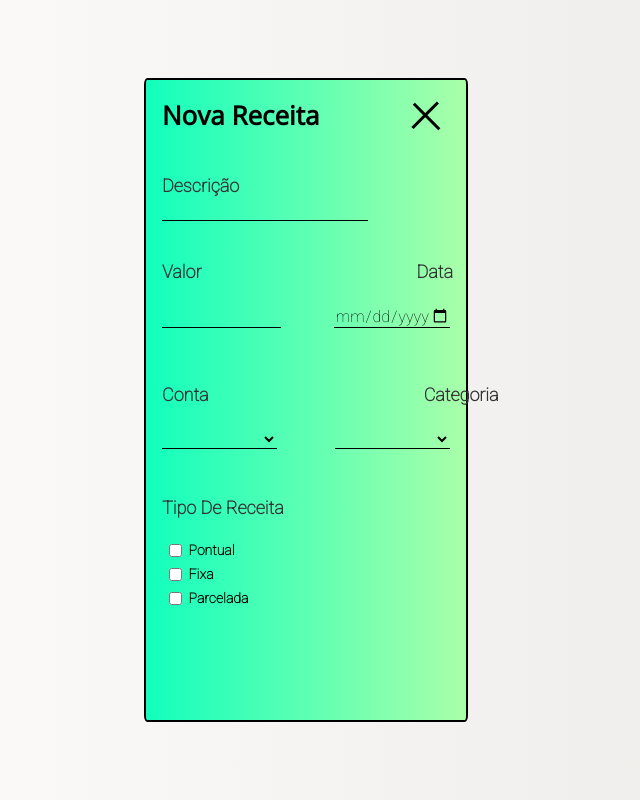
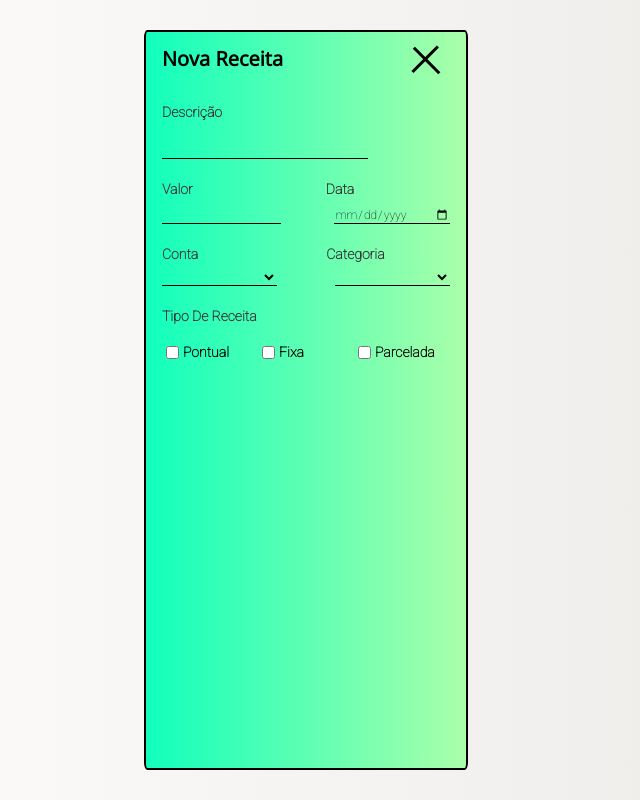
Before and after one commit to ThiagoAZBR/webapp, a Django app: page /transactions in a window 1280 px wide. Shown: the whole page, without its empty margins (334-974 px from the left). Run offline with Django 3.2, Linux system fonts and the light colour scheme; lists and menus that the app fills with data are empty.

Commit message:
Alteraçõeszinhas pequenas

```diff
--- a/financr/faleconosco/static/financr/css_da_home_do_webapp/estilo.css
+++ b/financr/faleconosco/static/financr/css_da_home_do_webapp/estilo.css
@@ -9,7 +9,9 @@ html, body {
 
     margin: 0;
     font-size: 62.5%;
-
+    background: #ECE9E6;  /* fallback for old browsers */
+    background: -webkit-linear-gradient(to right, #FFFFFF, #ECE9E6);  /* Chrome 10-25, Safari 5.1-6 */
+    background: linear-gradient(to right, #FFFFFF, #ECE9E6); /* W3C, IE 10+/ Edge, Firefox 16+, Chrome 26+, Opera 12+, Safari 7+ */
 
 }
 
@@ -178,7 +180,7 @@ html, body {
 
 #fundo {
 
-    background-color: gray;
+    background-color: #ECE9E6;
     opacity: 0.1;
     position: absolute;
     width: 18vw;
--- a/financr/faleconosco/static/financr/css_transacoes/style.css
+++ b/financr/faleconosco/static/financr/css_transacoes/style.css
@@ -29,7 +29,8 @@ html, body {
 
     border: 0.2rem black solid;
     border-radius: 1%;
-    height: 80vh;
+    height: 92vh;
+    min-height: 92vh;
     width: 25vw;
 
 
@@ -39,7 +40,7 @@ html, body {
 
     display: flex;
     flex-direction: row;
-    font-size: 1.3rem;
+    font-size: 1rem;
     width: 90%;
     align-items: center;
     justify-content: space-between;
@@ -95,10 +96,11 @@ html, body {
 
     width: 90%;
     margin: auto;
-    font-size: 1.8rem;
+    font-size: 1.4rem;
     height: 6vh;
     color: #333335;
     font-family: 'Roboto', sans-serif;
+    margin-bottom: 1vh;
 
 }
 
@@ -106,7 +108,7 @@ html, body {
 
     width: 90%;
     margin: auto;
-    margin-bottom: 2vh;
+    margin-bottom: 0.5vh;
 
 }
 
@@ -117,7 +119,7 @@ html, body {
     border-top-width: 0;
     border-left-width: 0;
     background-color: transparent;
-    font-size: 1.6rem;
+    font-size: 1.2rem;
     width: 70%;
     font-family: 'Roboto', sans-serif;
 
@@ -129,16 +131,17 @@ html, body {
     flex-direction: row;
     width: 90%;
     margin: auto;
-    font-size: 1.8rem;
+    font-size: 1.4rem;
     font-family: 'Roboto', sans-serif;
     color: #333335;
+    height: 44px;
 
 }
 
 
 #titulo2_valor_e_data {
 
-    margin-left: 215px;
+    margin-left: 10.4vw;
 
 }
 
@@ -148,15 +151,16 @@ html, body {
     flex-direction: row;
     width: 90%;
     margin: auto;
-    font-size: 1.8rem;
+    font-size: 1.4rem;
     font-family: 'Roboto', sans-serif;
     color: #333335;
+    height: 41px;
 
 }
 
 #titulo2_conta_e_categoria {
 
-    margin-left: 215px;
+    margin-left: 10vw;
 
 }
 
@@ -167,7 +171,7 @@ html, body {
     display: flex;
     flex-direction: row;
     justify-content: space-between;
-    margin-bottom: 4vh;
+    margin-bottom: 0.5vh;
 
 }
 
@@ -178,7 +182,7 @@ html, body {
     border-top-width: 0;
     border-left-width: 0;
     background-color: transparent;
-    font-size: 1.6rem;
+    font-size: 1.2rem;
     width: 9vw;
     font-family: 'Roboto', sans-serif;
 
@@ -191,7 +195,7 @@ html, body {
     display: flex;
     flex-direction: row;
     justify-content: space-between;
-    margin-bottom: 3vh;
+    margin-bottom: 0.5vh;
 
 }
 
@@ -202,7 +206,7 @@ html, body {
     border-top-width: 0;
     border-left-width: 0;
     background-color: transparent;
-    font-size: 1.6rem;
+    font-size: 1.2rem;
     width: 9vw;
 
 }
@@ -212,7 +216,7 @@ html, body {
     display: flex;
     width: 90%;
     margin: auto;
-    font-size: 1.8rem;
+    font-size: 1.4rem;
     font-family: 'Roboto', sans-serif;
     color: #333335;
 
@@ -221,8 +225,8 @@ html, body {
 .tipo_de_receita {
 
     display: grid;
-    grid-template-columns: 2vw 6vw;
-    grid-template-rows: 3vh 3vh 3vh;
+    grid-template-columns: 1fr 1fr 1fr;
+    grid-template-rows: 3vh;
     width: 90%;
     align-items: start;
     margin: auto;
@@ -231,60 +235,48 @@ html, body {
 
 .tipo_de_receita input {
 
-    grid-column: 1/1;
+    grid-row: 1/1;
     background-color: transparent;
-
-}
-
-#check1 {
-
-    grid-row: 1/1;
-
-}
-
-#check2 {
-
-    grid-row: 2/2;
-
-}
-
-#check3 {
-
-    grid-row: 3/3;
 
 }
 
 .tipo_de_receita h4 {
 
-    grid-row: 2/2;
+    grid-row: 1/1;
     font-size: 1.4rem;
     font-family: 'Roboto', sans-serif;
     margin: 1px;
 
 }
 
-#pontual {
+.div_check1 {
 
-    grid-row: 1/1;
+    grid-column: 1/1;
+    display: flex;
+    flex-direction: row;
+}
+
+.div_check2 {
+
+    grid-column: 2/2;
+    display: flex;
+    flex-direction: row;
 
 }
 
-#fixa {
+.div_check3 {
 
-    grid-row: 2/2;
-
-}
-
-#parcelada {
-
-    grid-row: 3/3;
+    grid-column: 3/3;
+    display: flex;
+    flex-direction: row;
 
 }
 
 
+
 ::-moz-placeholder {  /* Firefox 19+ */
 
-    font-size: 1.6rem;
+    font-size: 1.2rem;
 }
 
 
--- a/financr/faleconosco/templates/templates/tela_de_transacoes/arkhe.html
+++ b/financr/faleconosco/templates/templates/tela_de_transacoes/arkhe.html
@@ -90,13 +90,24 @@
 
                 <div class="tipo_de_receita">
 
-                    <input type="checkbox" name = "tipo_transacao1" id = "check1" >
-                    <input type="checkbox" name = "tipo_transacao2" id = "check2" >
-                    <input type="checkbox" name = "tipo_transacao3" id = "check3" >
+                    <div class="div_check1">
+                        <input type="checkbox" name = "tipo_transacao1" id = "check1" >
+                        <h4 id = 'pontual'> Pontual </h4>
+                    </div>
 
-                    <h4 id = 'pontual'> Pontual </h4>
-                    <h4 id = 'fixa'> Fixa</h4>
-                    <h4 id = 'parcelada'> Parcelada</h4>
+                    <div class="div_check2">
+                        <input type="checkbox" name = "tipo_transacao2" id = "check2" >
+                        <h4 id = 'fixa'> Fixa</h4>
+                    </div>
+
+                    <div class="div_check3">
+                        <input type="checkbox" name = "tipo_transacao3" id = "check3" >
+                        <h4 id = 'parcelada'> Parcelada</h4>
+                    </div>
+
+
+
+
 
                 </div>
 
```
Also changed, not shown: 1 other file.
